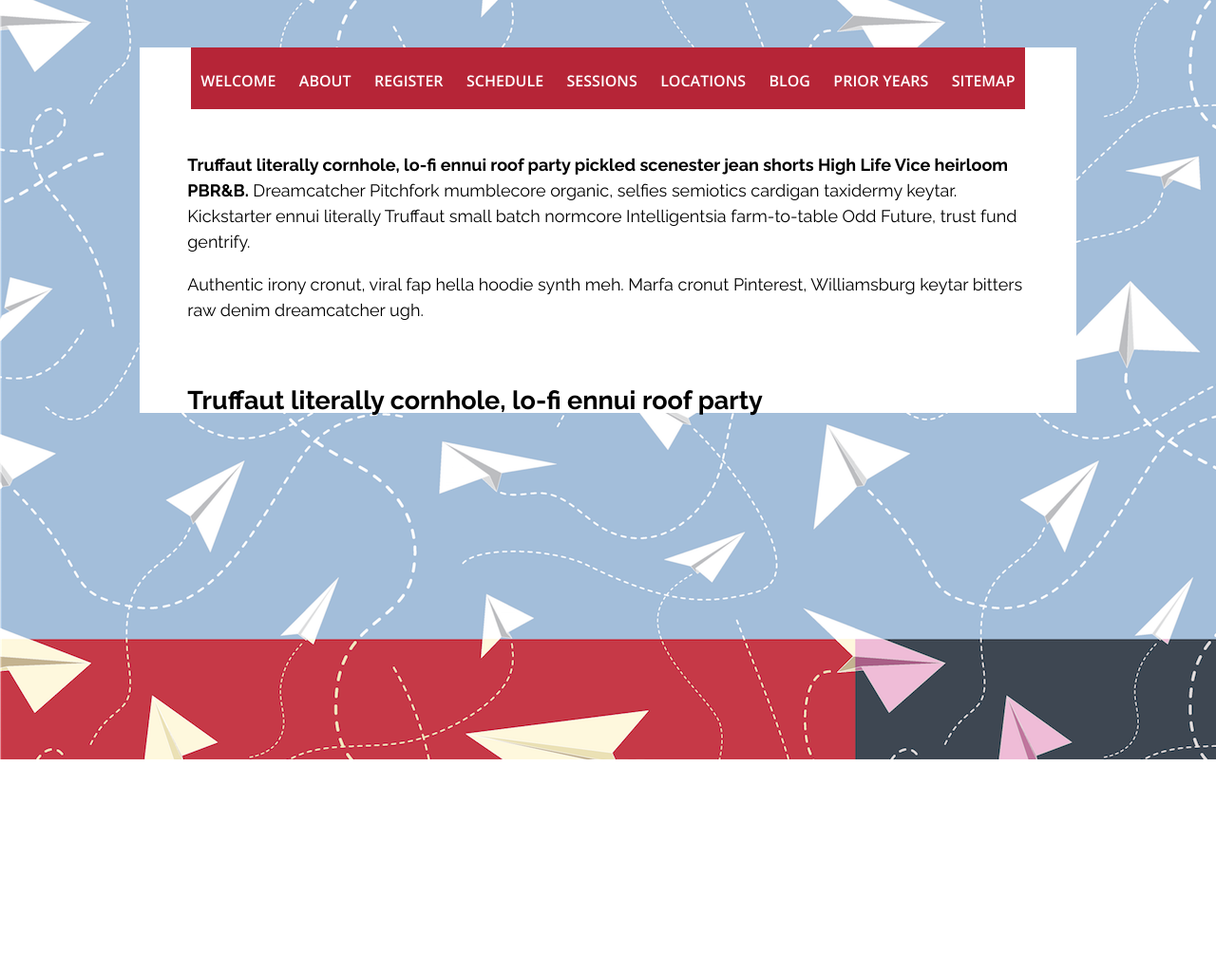
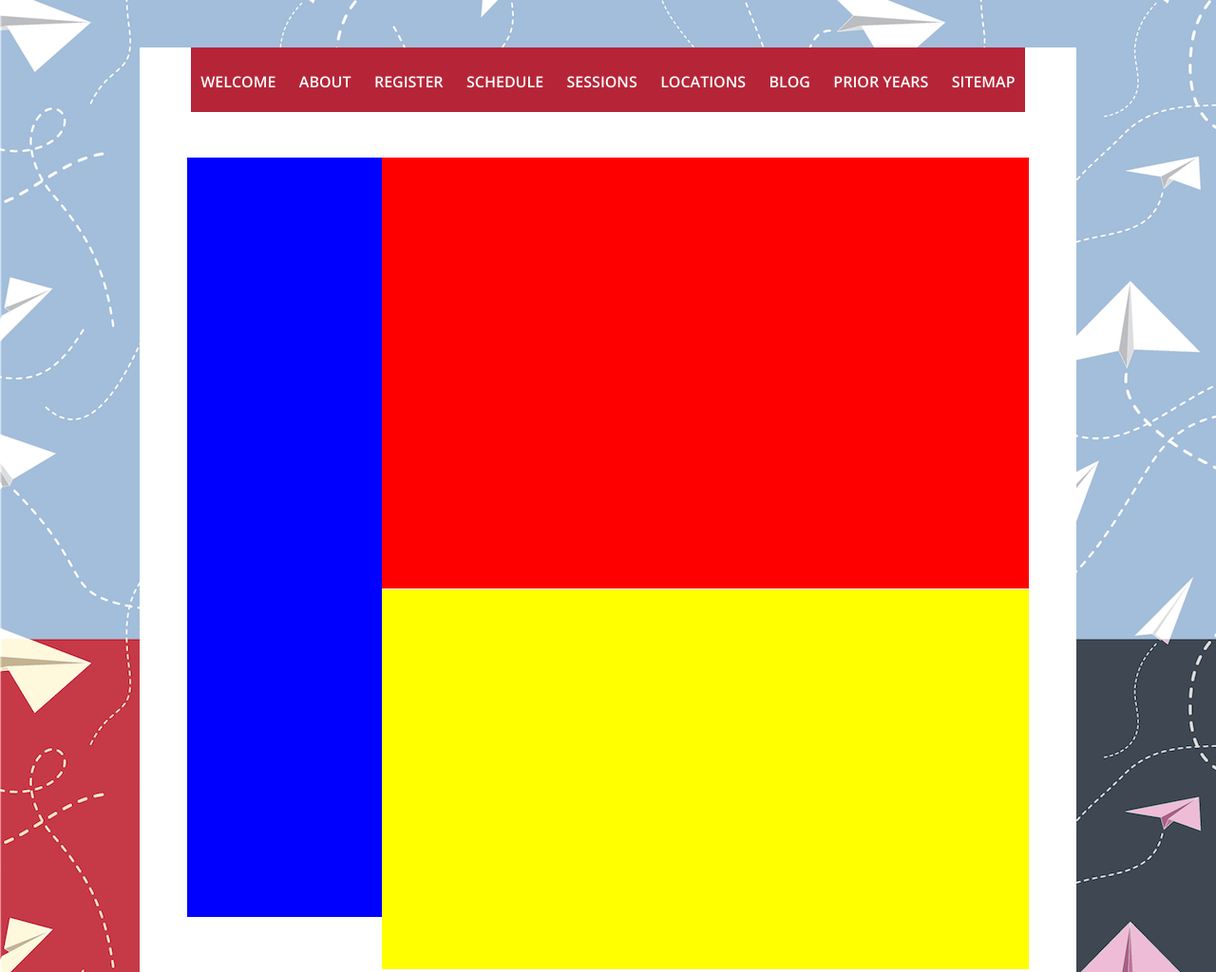
Before and after one commit to ehzdesign/Erick_Hernandez_Assignment_2, a plain HTML site: page index.html in a window 1280 px wide. Shown: the top 1024 px of the page at 95% size. Before the commit the page ends 800 px from the top, so only its background shows below. Drawn offline with nearby package versions, Linux system fonts and the light colour scheme.

Commit message:
main section layout added

```diff
--- a/index.html
+++ b/index.html
@@ -36,18 +36,24 @@
         <!-- NAV ENDS -->
       </header>
       <!-- HEADER ENDS -->
-      <!--MAIN CONTENT BEGINS -->
-      <main>
+      <!-- MAIN CONTENT-CONTAINER BEGINS -->
+      <div class="main-content__container">
+      <!-- ASIDE BEGINS -->
         <aside class="sidebar"></aside>
-        <div class="intro">
-          <p><strong>Truffaut literally cornhole, lo-fi ennui roof party pickled scenester jean shorts High Life Vice heirloom PBR&amp;B.</strong> Dreamcatcher Pitchfork mumblecore organic, selfies semiotics cardigan taxidermy keytar. Kickstarter ennui literally Truffaut small batch normcore Intelligentsia farm-to-table Odd Future, trust fund gentrify.</p>
-          <p>Authentic irony cronut, viral fap hella hoodie synth meh. Marfa cronut Pinterest, Williamsburg keytar bitters raw denim dreamcatcher ugh.</p>
-        </div>
-        <article>
-          <h2 class="article-title">Truffaut literally cornhole, lo-fi ennui roof party</h2>
-        </article>
-      </main>
-      <!-- MAIN CONTENT ENDS -->
+      <!-- ASIDE ENDS -->
+        <!--MAIN CONTENT BEGINS -->
+        <main class="main-content">
+        <!-- INTRO PARAGRAPH BEGINS -->
+           <section class="intro"></section>
+        <!-- INTRO PARAGRAPH ENDS -->
+         <!-- FEATURE ARTICLE BEGINS -->
+         <article class="feature-article"></article>
+         <!-- FEATURE ARTICLE ENDS-->
+        </main>
+         <!-- MAIN CONTENT ENDS -->
+      </div>
+      <!-- MAIN CONTENT-CONTAINER ENDS -->
+
     </div>
     <!-- WRAPPER ENDS -->
   </div>
--- a/src/less/base/typography.less
+++ b/src/less/base/typography.less
@@ -3,10 +3,8 @@
 =========================================*/
 
 
-
-
 html{
-  font-size: 10px;
+  font-size: @font-base;
 }
 
 
@@ -21,6 +19,10 @@ body{
   line-height: @line-height;
 }
 
+h2{
+  font-size: 4.8rem;
+}
+
 nav a{
   font-family:@font--secondary;
   font-size: 1.6rem;
--- a/src/less/helpers/config.less
+++ b/src/less/helpers/config.less
@@ -22,6 +22,8 @@
 @font--primary    : 'Raleway', sans-serif;
 @font--secondary  : 'Open Sans', sans-serif;
 
+@font-base        : 10px;
+
 
 @font-weight--regular   : 400;
 @font-weight--semi-bold : 600;
@@ -43,7 +45,7 @@
 @color-nav--hover            :@limedSpruce;
 @color-nav--dropdown-hover   :@cinnabar;
 
-@line-height                 :2.7rem;
+@line-height                 :@font-base + 17;
 
 /*======================================
 =            PATH VARIABLES            =
--- a/src/less/layout/main-content.less
+++ b/src/less/layout/main-content.less
@@ -7,4 +7,35 @@
   padding: 1.5em 0;
 }
 
+.article-title{
+  color: @color-title;
+}
+
+.main-content__container{
+  display: flex;
+  padding: 2.7em 0;
+}
+
+.sidebar{
+  background-color: blue;
+  height: 100vh;
+  flex-basis: 30%;
+}
+
+.main-content{
+  display: flex;
+  flex-direction: column;
+  flex-basis: 100%;
+}
+
+.intro{
+  height: 50vh;
+  width: 100;
+  background-color: red;
+}
+
+.feature-article{
+  height: 50vh;
+  background-color: yellow;
+}
 /*=====  End of MAIN CONTENT STYLES  ======*/
```
Also changed, not shown: assets/images/google-summit-logo.png (added), dist/css/main.css, src/less/helpers/utilities.less (line endings or trailing spaces).
